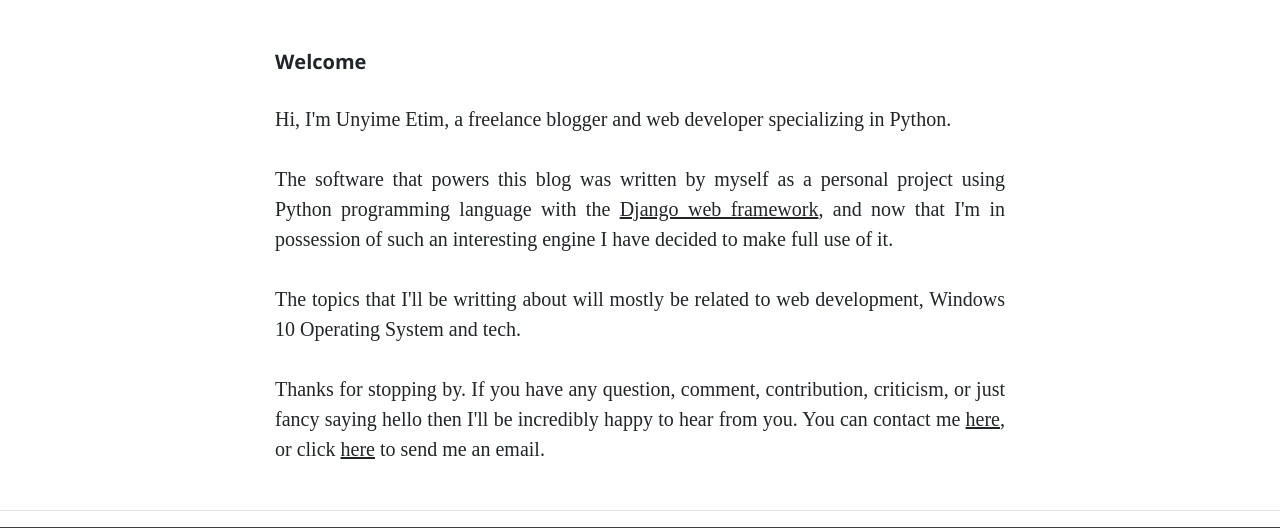
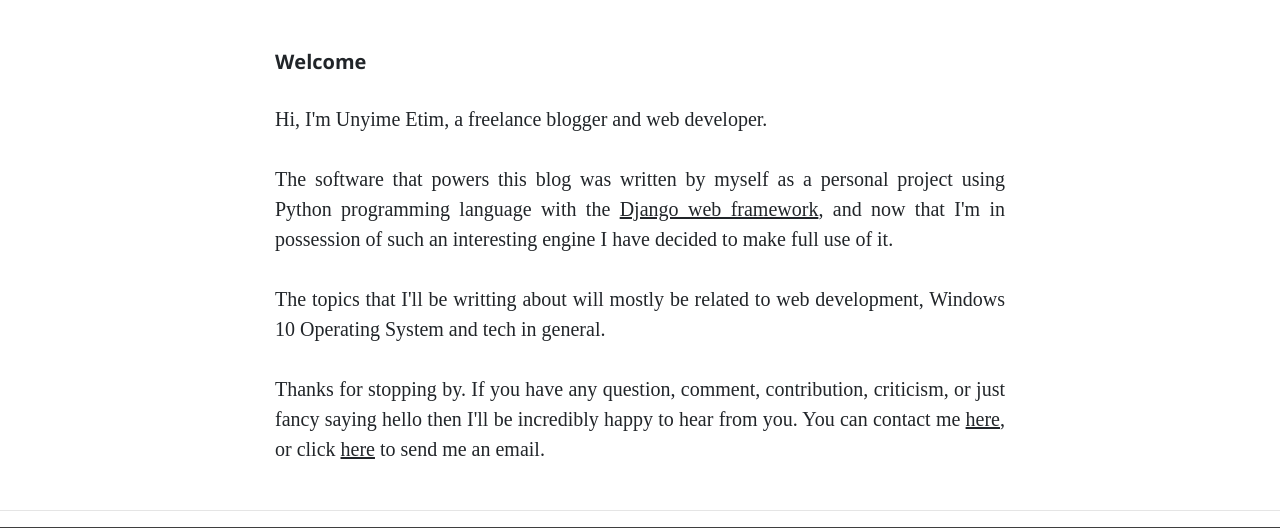
Before and after one commit to unyime1/Portfolio, a Django app: page /about/ in a window 1280 px wide. Shown: the part 506-1034 px from the top of the page. Run offline with Django 3.2, Linux system fonts and the light colour scheme; parts of the project's set-up code (start-up, migrations or seed data) failed here and were passed over; some libraries are stand-ins or nearby versions; some web fonts are replaced; grey boxes are pictures that could not be loaded.

Commit message:
minor update

```diff
--- a/blogs/templates/blogs/about.html
+++ b/blogs/templates/blogs/about.html
@@ -29,7 +29,7 @@
             <div class="col-lg-8 col-md-10 mx-auto">
                 <h5>Welcome</h5>
                 <p class="lead">
-                Hi, I'm Unyime Etim, a freelance blogger and web developer specializing in Python.
+                Hi, I'm Unyime Etim, a freelance blogger and web developer.
                 </p>
                 <p class="lead">
                 The software that powers this blog was written by myself as a personal project
@@ -38,12 +38,12 @@
                 </p>
                 <p class="lead">
                 The topics that I'll be writting about will mostly be related to web development,
-                Windows 10 Operating System and tech.
+                Windows 10 Operating System and tech in general.
 
                 </p>
                 <p class="lead">
                 Thanks for stopping by. If you have any question, comment, contribution, criticism, or just fancy saying hello
-                then I'll be incredibly happy to hear from you. You can contact me <a href="{% url 'home' %}">here</a>, or click <a href="mailto:unyime_etim58@yahoo.com">here</a> to send me
+                then I'll be incredibly happy to hear from you. You can contact me <a href="{% url 'contact' %}">here</a>, or click <a href="mailto:unyime_etim58@yahoo.com">here</a> to send me
                 an email.
                 </p>
             </div>
--- a/mains/templates/mains/index.html
+++ b/mains/templates/mains/index.html
@@ -310,7 +310,7 @@
 
         </ul>
 
-        <div class="row portfolio-container">
+        <div class="row portfolio-container" >
 
           <div class="col-lg-4 col-md-6 portfolio-item filter-app">
             <div class="portfolio-img"><img src="{% static 'images/portfolio/portfolio-1.png' %}" class="img-fluid" alt=""></div>
```
